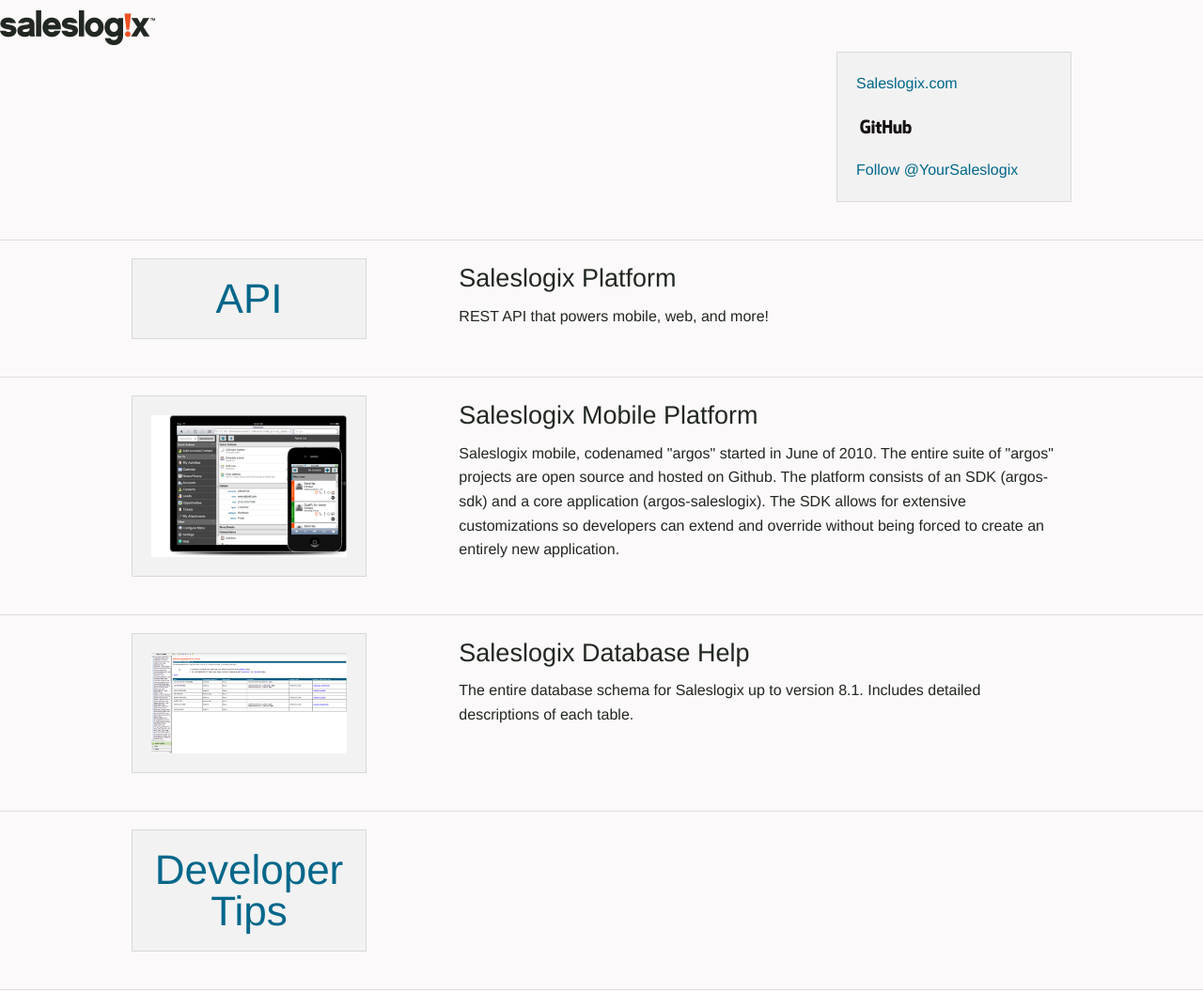
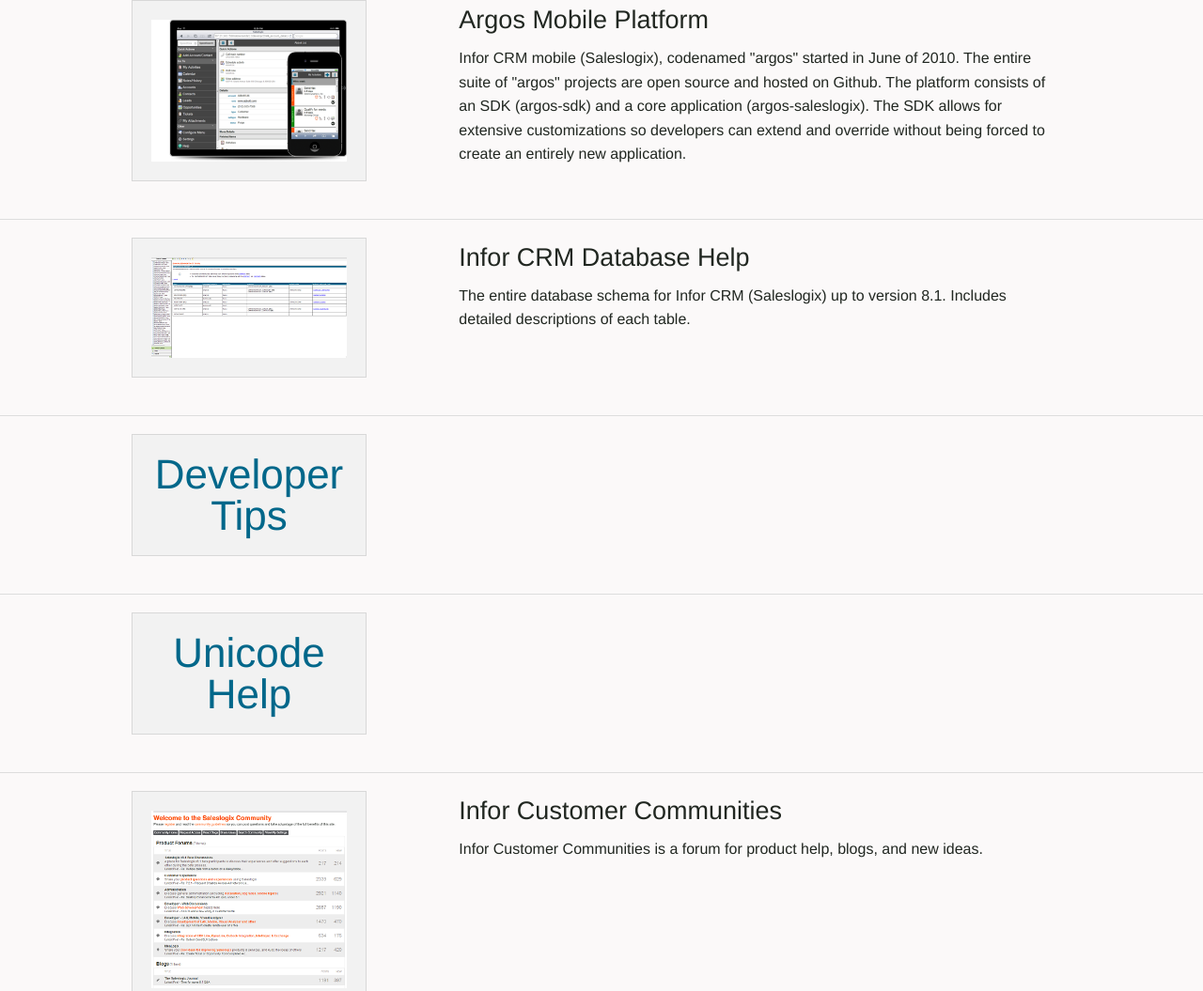
Before and after one commit to Saleslogix/Saleslogix.github.io, a plain HTML site: page index.html in a window 1280 px wide. Shown: the top 1055 px of the page at 94% size. Drawn offline with Linux system fonts and the light colour scheme.

Commit message:
Removing old doc content.

```diff
--- a/index.html
+++ b/index.html
@@ -3,57 +3,22 @@
   <head>
     <meta charset="utf-8" />
     <meta name="viewport" content="width=device-width, initial-scale=1.0" />
-    <title>Saleslogix</title>
-    <link rel="shortcut icon" href="/favicon.ico">
+    <title>Infor CRM</title>
+    <link rel="shortcut icon" type="image/png" href="/icon.png" />
     <link rel="stylesheet" href="content/css/foundation.css" />
     <link rel="stylesheet" href="content/css/saleslogix.css" />
     <script src="content/js/vendor/modernizr.js"></script>
   </head>
   <body>
-
-  <div class="button-bar">
-    <ul class="button-group">
-      <li><a href="http://saleslogix.github.io/"><img src="content/img/slx-logo.png" /></a></li>
-    </ul>
-  </div>
-
-  <div class="row">
-    <div class="panel large-3 large-offset-9 columns">
-      <p><a href="http://www.saleslogix.com/">Saleslogix.com</a></p>
-      <p><a href="https://github.com/Saleslogix"><img src="content/img/GitHub_Logo.png" width="63" height="26" /></a></p>
-      <p>
-        <a href="https://twitter.com/YourSaleslogix" class="twitter-follow-button" data-show-count="false" data-size="large">Follow @YourSaleslogix</a>
-        <script>!function(d,s,id){var js,fjs=d.getElementsByTagName(s)[0],p=/^http:/.test(d.location)?'http':'https';if(!d.getElementById(id)){js=d.createElement(s);js.id=id;js.src=p+'://platform.twitter.com/widgets.js';fjs.parentNode.insertBefore(js,fjs);}}(document, 'script', 'twitter-wjs');</script>
-      </p>
-    </div>
-  </div>
-
-  <hr />
-
   <div class="row">
     <div class="panel large-3 columns">
-      <h1 class="text-center"><a href="">API</a></h1>
+      <a href="http://saleslogix.github.io/argos/"><img src="content/img/whats-new-mobile-sm.png" /></a>
     </div>
 
     <div class="large-8 large-offset-1 columns">
-      <h3>Saleslogix Platform</h3>
+      <h3>Argos Mobile Platform</h3>
       <p>
-        REST API that powers mobile, web, and more!
-      </p>
-    </div>
-  </div>
-
-  <hr />
-
-  <div class="row">
-    <div class="panel large-3 columns">
-      <a href="argos"><img src="content/img/whats-new-mobile-sm.png" /></a>
-    </div>
-
-    <div class="large-8 large-offset-1 columns">
-      <h3>Saleslogix Mobile Platform</h3>
-      <p>
-        Saleslogix mobile, codenamed "argos" started in June of 2010. The entire suite of "argos" projects
+        Infor CRM mobile (Saleslogix), codenamed "argos" started in June of 2010. The entire suite of "argos" projects
         are open source and hosted on Github. The platform consists of an SDK (argos-sdk) and a core application (argos-saleslogix).
         The SDK allows for extensive customizations so developers can extend and override without being forced to create an entirely new application.
       </p>
@@ -64,13 +29,13 @@
 
   <div class="row">
     <div class="panel large-3 columns">
-      <a href="database"><img src="content/img/schema.png" /></a>
+      <a href="https://docs.infor.com/crm/index.html"><img src="content/img/schema.png" /></a>
     </div>
 
     <div class="large-8 large-offset-1 columns">
-      <h3>Saleslogix Database Help</h3>
+      <h3>Infor CRM Database Help</h3>
       <p>
-        The entire database schema for Saleslogix up to version 8.1. Includes detailed descriptions of each table.
+        The entire database schema for Infor CRM (Saleslogix) up to version 8.1. Includes detailed descriptions of each table.
       </p>
     </div>
   </div>
@@ -79,7 +44,7 @@
 
   <div class="row">
     <div class="panel large-3 columns">
-      <h1 class="text-center"><a href="developer-tips">Developer Tips</a></h1>
+      <h1 class="text-center"><a href="https://docs.infor.com/crm/index.html">Developer Tips</a></h1>
     </div>
 
     <div class="large-8 large-offset-1 columns">
@@ -93,7 +58,7 @@
 
   <div class="row">
     <div class="panel large-3 columns">
-      <h1 class="text-center"><a href="unicode-help">Unicode Help</a></h1>
+      <h1 class="text-center"><a href="https://docs.infor.com/crm/index.html">Unicode Help</a></h1>
     </div>
 
     <div class="large-8 large-offset-1 columns">
@@ -107,13 +72,13 @@
 
   <div class="row">
     <div class="panel large-3 columns">
-      <a href="http://community.saleslogix.com/"><img src="content/img/community.png" /></a>
+      <a href="http://www.inforcommunities.com/p/co/ly/gid=238"><img src="content/img/community.png" /></a>
     </div>
 
     <div class="large-8 large-offset-1 columns">
-      <h3>Saleslogix Community</h3>
+      <h3>Infor Customer Communities</h3>
       <p>
-        The Saleslogix Community is a forum for product help, blogs, and new ideas.
+        Infor Customer Communities is a forum for product help, blogs, and new ideas.
       </p>
     </div>
   </div>
```
Also changed, not shown: favicon.ico (deleted), icon.png (added), 1 other file.
